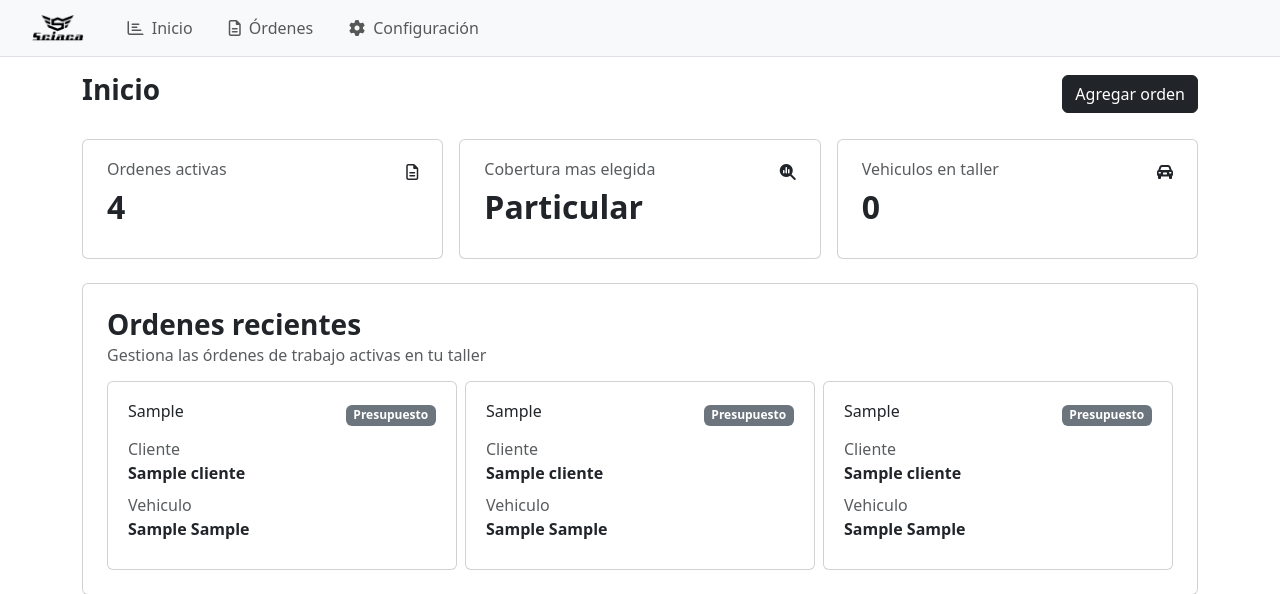
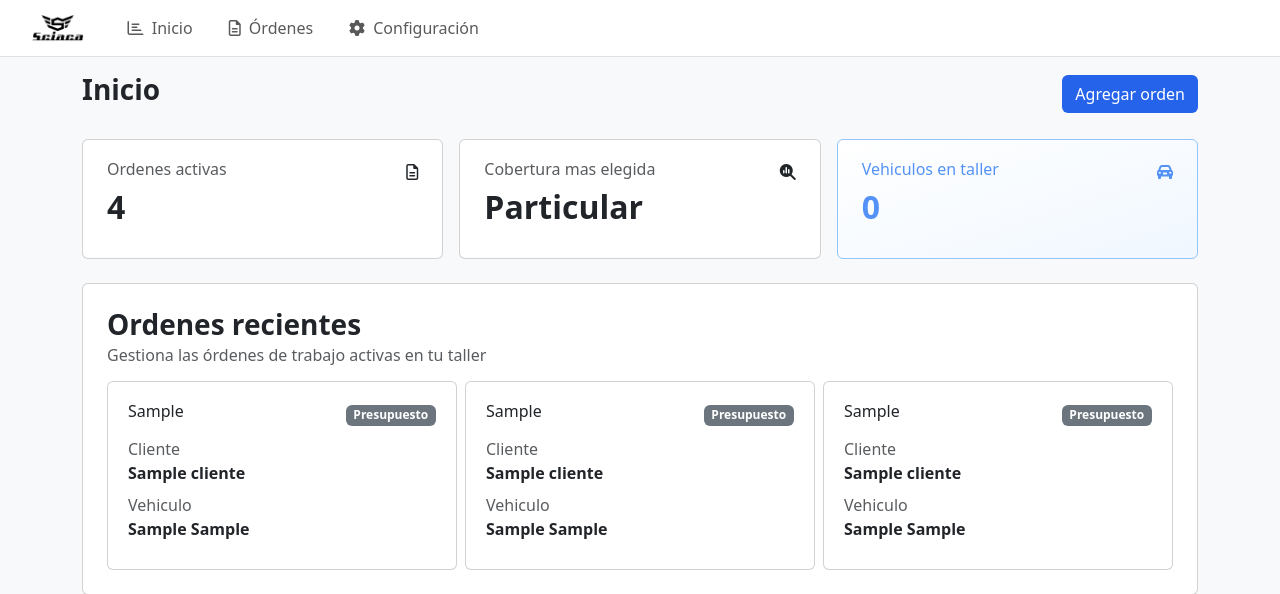
Before and after one commit to Lausciaca/VEHIX, a Django app: page / in a window 1280 px wide. Shown: the top 594 px of the page. Run offline with Django 4.2, Linux system fonts and the light colour scheme; tables that the repository leaves empty hold one stand-in row (values such as "Sample post"); parts of the project's set-up code (start-up, migrations or seed data) failed here and were passed over; some libraries are stand-ins or nearby versions.

Commit message:
detalles visuales index

```diff
--- a/core/static/core/css/base.css
+++ b/core/static/core/css/base.css
@@ -12,3 +12,6 @@
 .logo img{
     height: 1.8rem;
 }
+.navbar{
+    background-color: white;
+}
--- a/core/static/core/css/index.css
+++ b/core/static/core/css/index.css
@@ -0,0 +1,13 @@
+.card-focus{
+    border: 1px solid rgb(147, 197, 253);
+    background: linear-gradient(to right bottom, #fff, #f0f7ff);
+    color: #5492f7;
+}
+.btn-add{
+    background-color: #2563EB;
+    color: white;
+}
+.btn-add:hover{
+    background-color: #437af0;
+    color: white;
+}
--- a/core/templates/core/base.html
+++ b/core/templates/core/base.html
@@ -17,9 +17,9 @@
     <link rel="stylesheet" href="{% static 'core/css/base.css' %}">
     {% block stylesheets %}{% endblock %}
 </head>
-<body>
+<body class='bg-light'>
     <div class="base__container">
-        <nav class="navbar navbar-expand-lg navbar-light bg-light px-3 border-bottom">
+        <nav class="navbar navbar-expand-lg navbar-light px-3 border-bottom">
             <a class="logo navbar-brand fw-bold px-3" href="{% url 'index' %}">
                 <img src="{% static "/core/images/logo.png" %}" alt="" class=''>
             </a>
@@ -44,10 +44,7 @@
             </div>
         </nav>
         <main>
-            <header>
-                <h1>{% block title %}{% endblock %}</h1>
-            </header>
-            <section>
+            <section >
                 {% block content %}
                 {% endblock %}
             </section>
--- a/core/templates/core/index.html
+++ b/core/templates/core/index.html
@@ -9,7 +9,7 @@
     <div class="header d-flex justify-content-between align-items-center">
         <h3 class="fw-bolder">Inicio</h3>
         <a href="{% url 'orden:create' %}">
-            <button type='button' class="btn btn-dark">Agregar orden</button>
+            <button type='button' class="btn btn-add">Agregar orden</button>
         </a>
     </div>
     <div class="my-4 d-flex justify-content-between gap-3">
@@ -31,10 +31,10 @@
                 <h5 class="card-title fs-2 fw-bold my-2">{{coberturaMasElegida}}</h5>
             </div>
         </div>
-        <div class="card p-2 w-100">
+        <div class="card card-focus p-2 w-100">
             <div class="card-body">
                 <div class="d-flex justify-content-between">
-                    <h6 class="card-subtitle text-body-secondary">Vehiculos en taller</h6>
+                    <h6 class="card-subtitle">Vehiculos en taller</h6>
                     <i class="fa-solid fa-car-rear"></i>
                 </div>
                 <h5 class="card-title fs-2 fw-bold my-2">{{vehiculosTaller}}</h5>
--- a/orden/templates/orden/ordenes.html
+++ b/orden/templates/orden/ordenes.html
@@ -25,6 +25,7 @@
                 <th scope="col">Cliente</th>
                 <th scope="col">Cobertura</th>
                 <th scope="col">Estado</th>
+                <th scope="col">Creación</th>
                 <th scope="col">Detalles</th>
             </tr>
         </thead>
@@ -36,6 +37,7 @@
                     <td>{{ orden.cliente }}</td>
                     <td>{{ orden.cobertura }}</td>
                     <td class="{% if orden.get_estado_display != 'Entregado' %}text-danger{% endif %}">{{ orden.get_estado_display }}</td>
+                    <td>{{ orden.created|date:'d/m/Y' }}</td>
                     <td><a href="{% url 'orden:detail' orden.codigo %}" class="link-offset-2 link-underline link-underline-opacity-0">Ver detalles</a></td>
                 </tr>
             {% empty %}
--- a/orden/templates/orden/ver_orden.html
+++ b/orden/templates/orden/ver_orden.html
@@ -48,6 +48,7 @@
     </div>
     <div class="d-flex gap-3 flex-row mb-5 flex-wrap h-100 justify-content-between">
 
+
         <!-- Lado izquierdo: Timeline -->
         <div class="card p-2 card-timeline">
             {% include "orden/timeline.html" %}
@@ -65,7 +66,7 @@
                     </div>
                     <div class="w-100 py-2 d-flex flex-column">
                         <label for="id_nombre">Telefono</label>
-                        <a class="m-0 fw-bold text-decoration-none" href='https://wa.me/{{ orden.cliente.telefono }}'>{{ orden.cliente.telefono }}</a>
+                        <a class="m-0 fw-bold text-decoration-none" href='https://wa.me/{{ orden.cliente.telefono }}' target='_blank'>{{ orden.cliente.telefono }}</a>
                     </div>
                     <div class="w-100 py-2">
                         <label for="id_nombre">Email</label>
```
